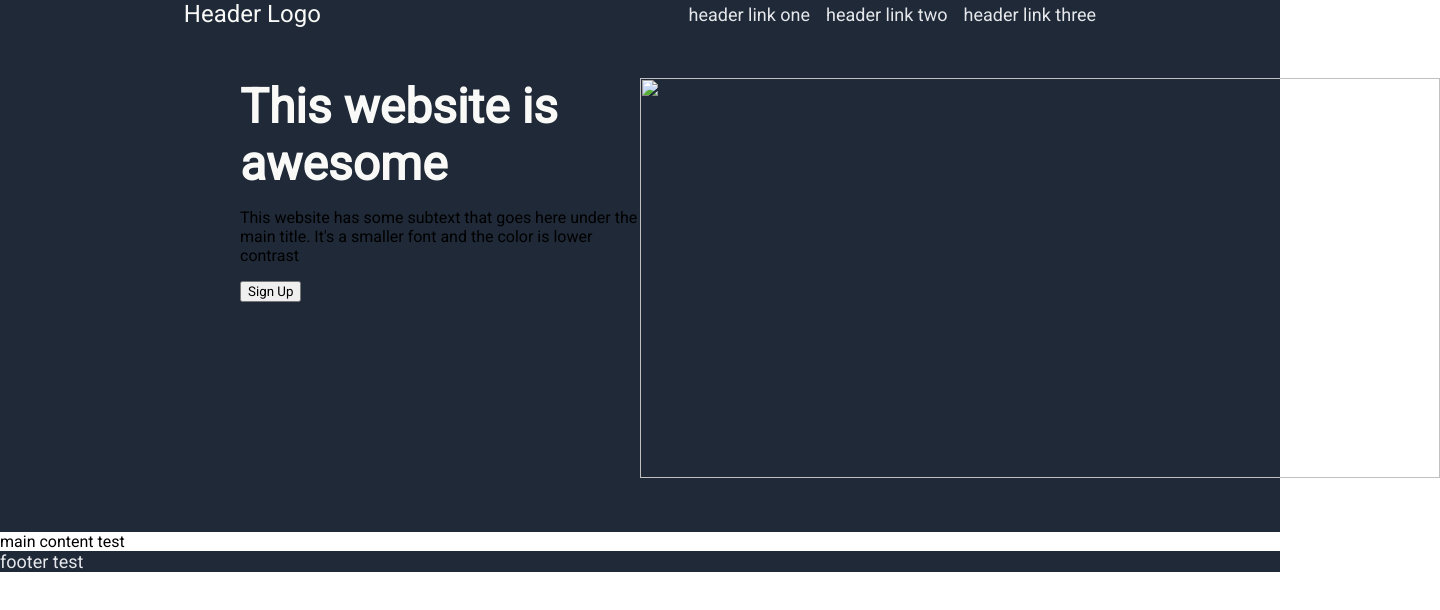
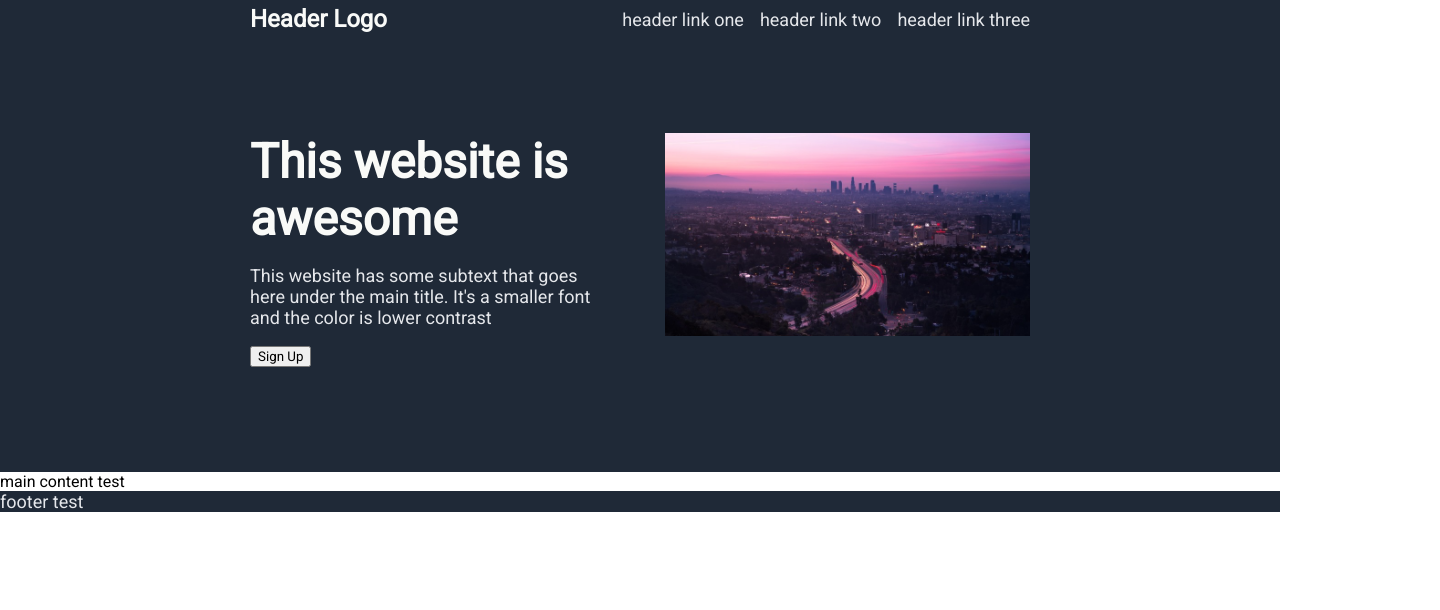
Before and after one commit to dvhlearning/odin-landing-page, a plain HTML site: page index.html in a window 1280 px wide. Shown: the whole page, 1440 px wide, since content can reach past the window. Drawn offline with Linux system fonts and the light colour scheme.

Commit message:
added more styling to hero section and the image

```diff
--- a/index.html
+++ b/index.html
@@ -9,10 +9,11 @@
     <title>Landing Page</title>
 </head>
 <body>
-    <div class="heroSection">
+    <div class="heroWrapper">
+        <div class="heroContent">
             <div class="menuBar">
                 <div class="leftMenuBar">
-                <span class="headerLogo heroLogoText">Header Logo</span>
+                    <span class="headerLogo heroLogoText"><strong>Header Logo</strong></span>
                 </div>
                 <div class="rightMenuBar">
                     <a class="headerLinkOne heroSecondaryText">header link one</a>
@@ -20,14 +21,15 @@
                     <a class="headerLinkThree heroSecondaryText">header link three</a>
                 </div>
             </div>
-        <div class="heroContentWrapper">
+            <div class="mainHero">
                 <div class="leftHero">
                     <span class="heroMainText">This website is awesome</span>
-                <p>This website has some subtext that goes here under the main title. It's a smaller font and the color is lower contrast</p>
+                    <p class="heroSecondaryText">This website has some subtext that goes here under the main title. It's a smaller font and the color is lower contrast</p>
                     <button>Sign Up</button>
                 </div>
                 <div class="rightHero">
-                <img src="" height="400px" width="800x">
+                    <img src="images/los-angeles-resized.jpg" height="446px" width="800px">
+                </div>
             </div>
         </div>
     </div>
--- a/styles.css
+++ b/styles.css
@@ -5,8 +5,11 @@
 body {
     margin: 0;
 }
-.heroSection {
+.heroWrapper {
     background-color: #1F2937;
+}
+.heroContent {
+    padding: 5px 250px;
 }
 .heroMainText {
     font-size: 48px;
@@ -23,21 +26,25 @@ body {
 }
 .menuBar {
     display: flex;
-    justify-content: space-around;
+    justify-content: space-between;
 }
 .leftMenuBar, .rightMenuBar {
     display: flex;
     align-items: center;
     gap: 16px;
 }
-.heroContentWrapper {
-    padding: 50px;
+.mainHero {
     display: flex;
-    justify-content: center;
+    justify-content: space-between;
+    gap: 50px;
+    padding: 100px 0;
 }
 .leftHero, .rightHero {
     width: 50%;
-    max-width: 400px;
+}
+.rightHero img {
+    width: 100%;
+    height: auto;
 }
 
 footer {
```
Also changed, not shown: images/los-angeles-resized.jpg (added), los-angeles-resized.jpg (added), 1 other file. Lines whose indentation alone changed are shown as unchanged.
